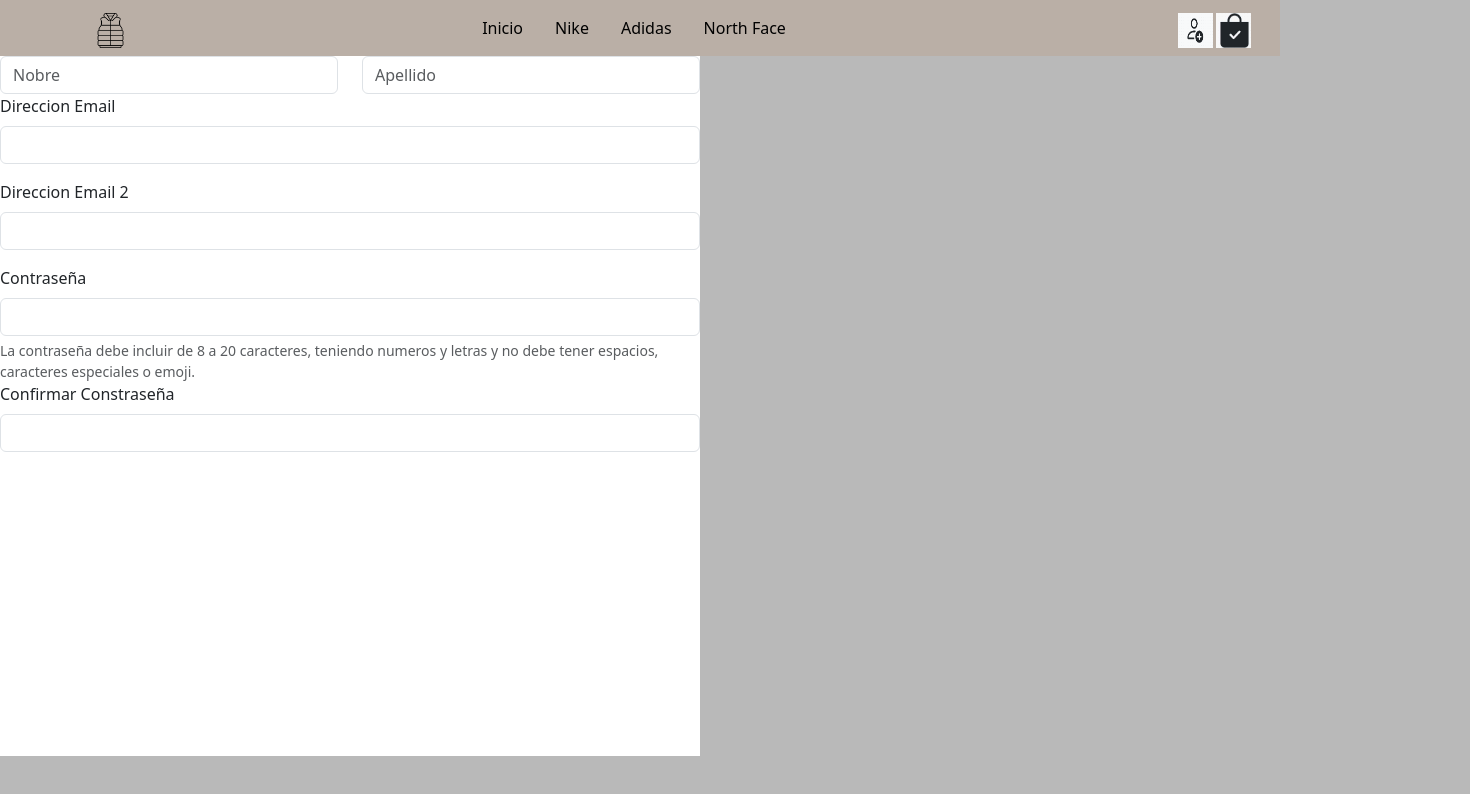
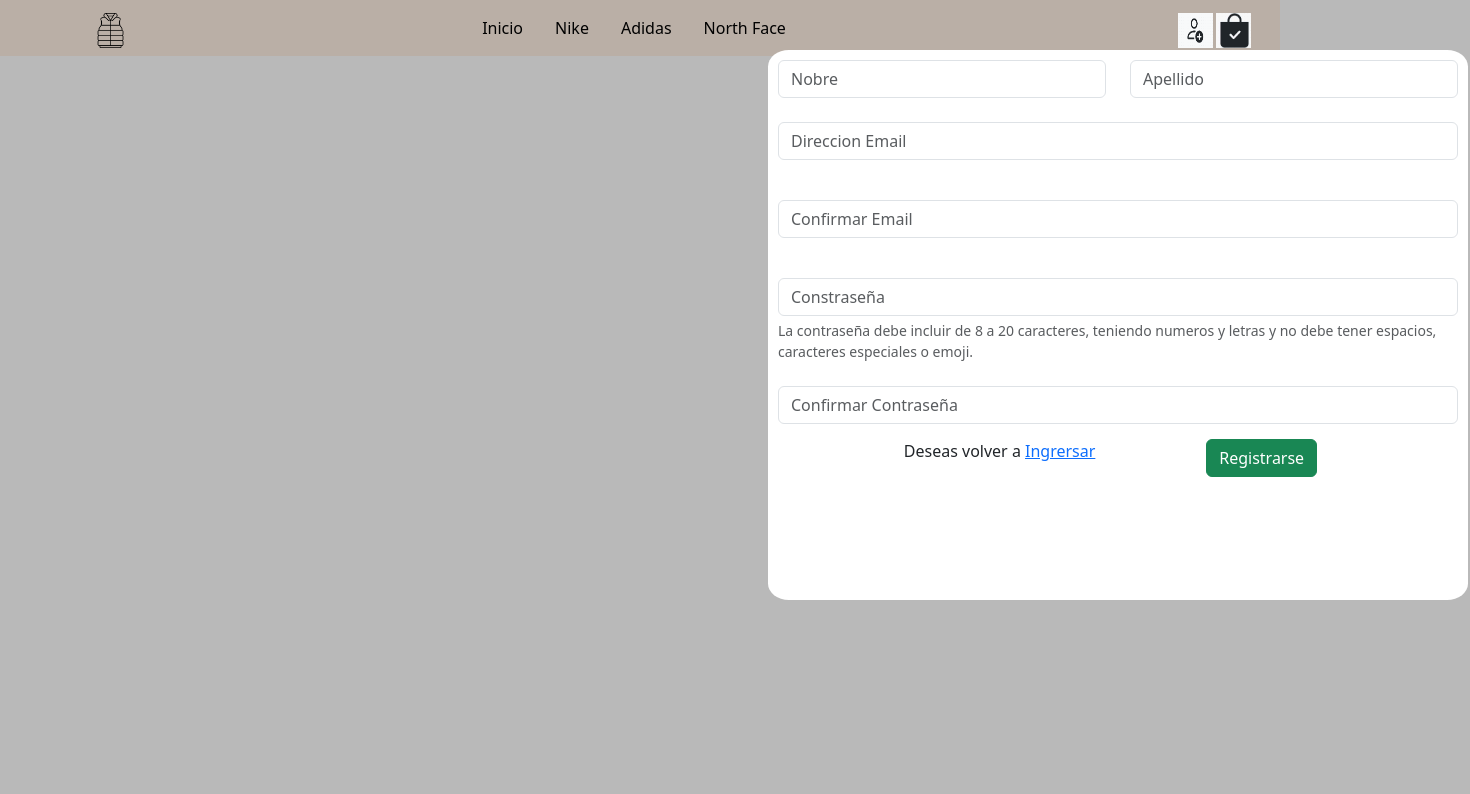
Before and after one commit to BrunoAdriel/Jack, a React (Vite) app: page /registro in a window 1280 px wide. Shown: the top 794 px of the page, 1470 px wide, since content can reach past the window. Built offline with nearby package versions, Linux system fonts and the light colour scheme.

Commit message:
agrego estilos

```diff
--- a/src/App.css
+++ b/src/App.css
@@ -118,6 +118,7 @@ th,td{
 .containerLogin{
   width: 500px;
   height: 500px;
+  border-radius: 3%;
   background-color: white;
   position: absolute;
   bottom: 25%;
@@ -127,7 +128,18 @@ th,td{
 /* Estilos seccion Registro */
 
 .containerRegistro{
+  padding: 10px;
   width: 700px;
-  height: 700px;
+  height: 550px;
+  border-radius: 3%;
   background-color: white;
+  position: absolute;
+  bottom: 25%;
+  left: 60%;
 }
+
+.btnRegister{
+padding: 15px;
+  display: flex;
+  justify-content: space-evenly;
+}
--- a/src/Components/Login/Login.jsx
+++ b/src/Components/Login/Login.jsx
@@ -6,13 +6,13 @@ return (
 <>
 <form>
     <div className='containerLogin'>
-        <div class="mb-3">
-            <label for="exampleInputEmail1" class="form-label">Direccion Email</label>
-            <input type="email" class="form-control" id="exampleInputEmail1" aria-describedby="emailHelp"/>
+        <div className="mb-3">
+            <label for="exampleInputEmail1" className="form-label">Direccion Email</label>
+            <input type="email" className="form-control" id="exampleInputEmail1" aria-describedby="emailHelp"/>
         </div>
         <div>
-            <label for="inputPassword5" class="form-label">Contraseña</label>
-            <input type="password" id="inputPassword5" class="form-control" aria-describedby="passwordHelpBlock"/>
+            <label for="inputPassword5" className="form-label">Contraseña</label>
+            <input type="password" id="inputPassword5" className="form-control" aria-describedby="passwordHelpBlock"/>
         </div>
         <section className='d-flex flex-column align-items-center'>
             <span className=''>Si todavia no tenes cuenta, <Link to="/Registro">Registrate acá!</Link></span>
--- a/src/Components/Login/Register.jsx
+++ b/src/Components/Login/Register.jsx
@@ -1,37 +1,46 @@
 import React from 'react'
+import { Link } from 'react-router-dom'
 
 function Register() {
 return (
 <div className='containerRegistro'>
 {/* Nombre y apellido */}
-<div class="row">
-  <div class="col">
-    <input type="text" class="form-control" placeholder="Nobre" aria-label="First name"/>
+  <div className="row">
+    <div className="col">
+      <input type="text" className="form-control" placeholder="Nobre" aria-label="First name"/>
     </div>
-  <div class="col">
-    <input type="text" class="form-control" placeholder="Apellido" aria-label="Last name"/>
+    <div className="col">
+      <input type="text" className="form-control" placeholder="Apellido" aria-label="Last name" />
     </div>
   </div>
 {/* Direc email */}
   <div class="mb-3">
-            <label for="exampleInputEmail1" class="form-label">Direccion Email</label>
-            <input type="email" class="form-control" id="exampleInputEmail1" aria-describedby="emailHelp"/>
+    <label for="exampleInputEmail1" className="form-label"></label>
+    <input type="email" className="form-control" id="exampleInputEmail1" aria-describedby="emailHelp" placeholder="Direccion Email"/>
   </div>
-{/* a chekeaar */}
+{/* repetir email */}
   <div class="mb-3">
-            <label for="exampleInputEmail1" class="form-label">Direccion Email 2</label>
-            <input type="email" class="form-control" id="exampleInputEmail1" aria-describedby="emailHelp"/>
+    <label for="exampleInputEmail1" className="form-label"></label>
+    <input type="email" className="form-control" id="exampleInputEmail1" aria-describedby="emailHelp" placeholder="Confirmar Email"/>
   </div>
-{/* primera */}
-<label for="inputPassword5" class="form-label">Contraseña</label>
-<input type="password" id="inputPassword5" class="form-control" aria-describedby="passwordHelpBlock"/>
-<div id="passwordHelpBlock" class="form-text">
+{/* contraseña */}
+  <div>
+    <label for="inputPassword5" className="form-label"></label>
+    <input type="password" id="inputPassword5" className="form-control" aria-describedby="passwordHelpBlock" placeholder="Constraseña"/>
+      <div id="passwordHelpBlock" className="form-text">
         La contraseña debe incluir de 8 a 20 caracteres, teniendo numeros y letras y no debe tener espacios, caracteres especiales o emoji.
       </div>
-{/* a checkear */}
-<label for="inputPassword5" class="form-label">Confirmar Constraseña</label>
-<input type="password" id="inputPassword5" class="form-control" aria-describedby="passwordHelpBlock"/>
-
+  </div>
+{/* repetir contra */}
+  <div>
+    <label for="inputPassword5" className="form-label"></label>
+    <input type="password" id="inputPassword5" className="form-control" aria-describedby="passwordHelpBlock" placeholder="Confirmar Contraseña"/>
+  </div>
+{/* Buttons final */}
+  <div className='btnRegister'>
+    <spam>Deseas volver a <Link to="/Login">Ingrersar</Link></spam>
+    <button type="button" className="btn btn-success">Registrarse</button>
+  </div>
 </div>
 )
 }
```
Lines whose indentation alone changed are shown as unchanged.
